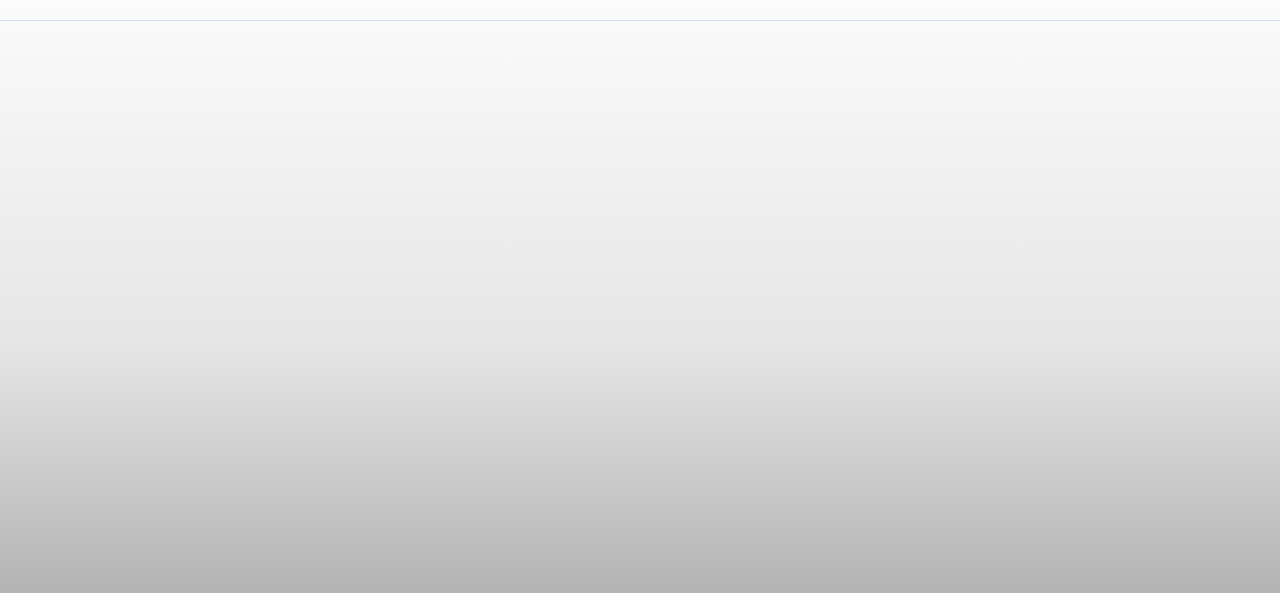
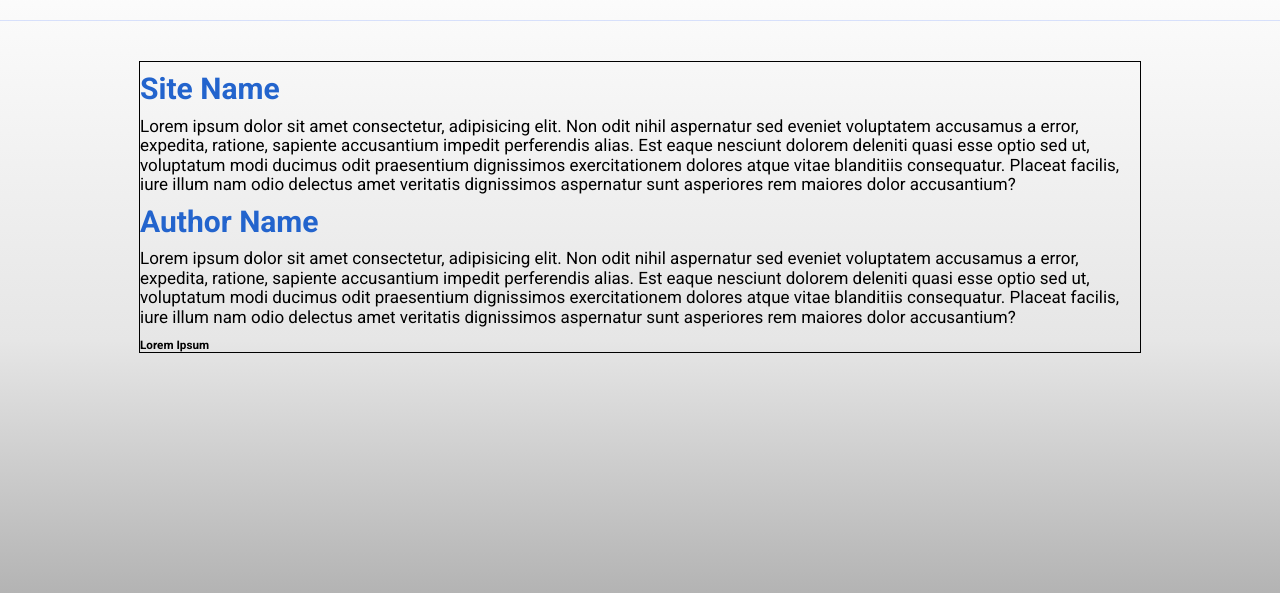
Before and after one commit to kemalayhan/personal-blog, a Django app: page /about in a window 1280 px wide. Shown: the part 60-653 px from the top of the page. Run offline with Django 3.2, Linux system fonts and the light colour scheme; some libraries are stand-ins or nearby versions.

Commit message:
-front-end updated
-some html and css added to about page

```diff
--- a/blogsrc/static/css/about.css
+++ b/blogsrc/static/css/about.css
@@ -0,0 +1,27 @@
+.profile-container {
+    border: 1px solid;
+    margin-top: 20px;
+    max-width: 1000px;
+    min-width: 275px;
+    margin-left: auto;
+    margin-right: auto;
+}
+
+.introduction-header {
+    color: var(--color-light-blue);
+    margin-top: 10px;
+    margin-bottom: 10px;
+    width: max-content;
+}
+
+.introduction-heading {
+    font-size: 3rem;
+}
+
+.introduction-text {
+    font-size: 1.7rem;
+}
+
+.profile-card {
+    max-width: 300px;
+}
--- a/blogsrc/templates/about.html
+++ b/blogsrc/templates/about.html
@@ -2,5 +2,55 @@
 {% load static %}
 
 {% block detail_css %}
-     <link rel="stylesheet" type="text/css" href="{% static 'css/about.css'%}">
+<link rel="stylesheet" type="text/css" href="{% static 'css/about.css'%}">
 {% endblock detail_css %}
+
+
+{% block body %}
+
+<div class="profile-container">
+
+     <article class="introduction-container">
+          <header class="introduction-header">
+               <h1 class="introduction-heading">
+                    Site Name
+               </h1>
+          </header>
+          <p class="introduction-text">
+               Lorem ipsum dolor sit amet consectetur, adipisicing elit. Non odit nihil aspernatur sed eveniet
+               voluptatem accusamus a error, expedita, ratione, sapiente accusantium impedit perferendis alias. Est
+               eaque nesciunt dolorem deleniti quasi esse optio sed ut, voluptatum modi ducimus odit praesentium
+               dignissimos exercitationem dolores atque vitae blanditiis consequatur. Placeat facilis, iure illum nam
+               odio delectus amet veritatis dignissimos aspernatur sunt asperiores rem maiores dolor accusantium?
+          </p>
+     </article>
+
+     <article class="introduction-container">
+          <header class="introduction-header">
+               <h1 class="introduction-heading">
+                    Author Name
+               </h1>
+          </header>
+          <p class="introduction-text">
+               Lorem ipsum dolor sit amet consectetur, adipisicing elit. Non odit nihil aspernatur sed eveniet
+               voluptatem accusamus a error, expedita, ratione, sapiente accusantium impedit perferendis alias. Est
+               eaque nesciunt dolorem deleniti quasi esse optio sed ut, voluptatum modi ducimus odit praesentium
+               dignissimos exercitationem dolores atque vitae blanditiis consequatur. Placeat facilis, iure illum nam
+               odio delectus amet veritatis dignissimos aspernatur sunt asperiores rem maiores dolor accusantium?
+          </p>
+     </article>
+
+     <article class="profile-card">
+          <img class="profile-image" src="" alt="">
+          <header class="author-name">
+               <h3>Lorem Ipsum</h3>
+          </header>
+          <div class="contact">
+               <div class="social-media-logo-container">
+
+               </div>
+          </div>
+     </article>
+
+</div>
+{% endblock body %}
--- a/blogsrc/templates/navbar.html
+++ b/blogsrc/templates/navbar.html
@@ -19,7 +19,7 @@
                 <a class="nav-list-item-link" href="">Lorem Ipsum</a>
             </li>
             <li class="nav-list-item">
-                <a class="nav-list-item-link" href="">Lorem Ipsum</a>
+                <a class="nav-list-item-link" href="{% url 'about' %}">Lorem Ipsum</a>
             </li>
             <li id="search" class="nav-list-item">
                 <form id="search-form" action="">
```
